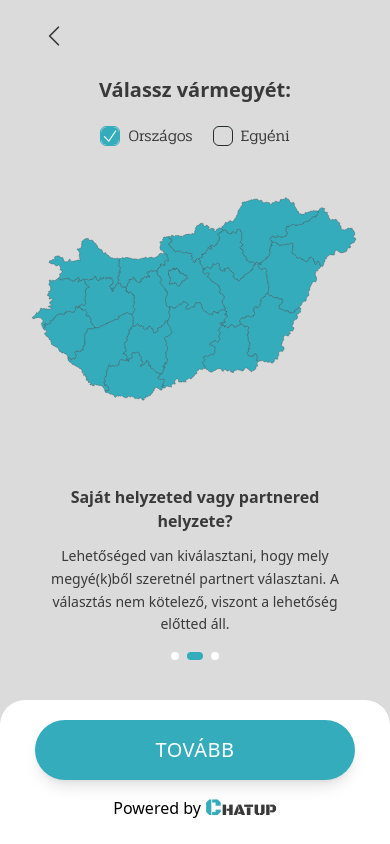
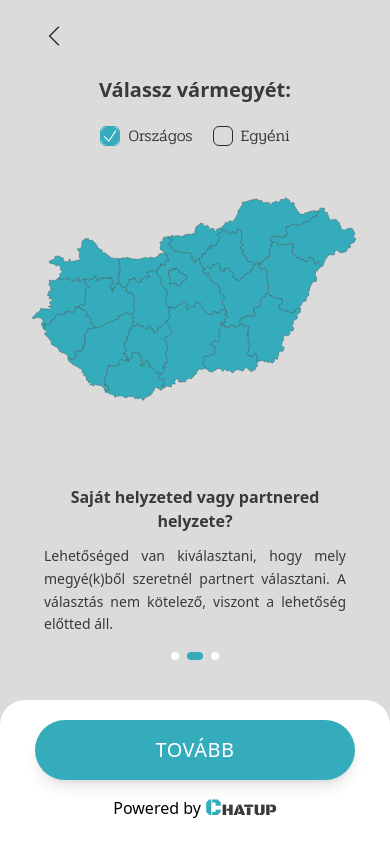
Before and after one commit to zsoltgombocz/chatup-frontend, a React (Vite) app: page /pre in a window 390 px wide. Built offline with nearby package versions, Linux system fonts and the light colour scheme; a web font is replaced by a local one.

Commit message:
added text style based on screen size

```diff
--- a/src/components/carousel/TextPage.tsx
+++ b/src/components/carousel/TextPage.tsx
@@ -8,6 +8,6 @@ type Props = {
 export const TextPage = ({ title, text }: Props) => {
     return (<div>
         <h5 className={'text-cabin text-base font-bold text-center mb-3'}>{title}</h5>
-        <p className={'text-cabin font-extralight text-sm text-center leading-relaxed'}>{text}</p>
+        <p className={`text-cabin font-extralight text-sm text-justify md:text-center leading-relaxed`}>{text}</p>
     </div>)
 }
```
